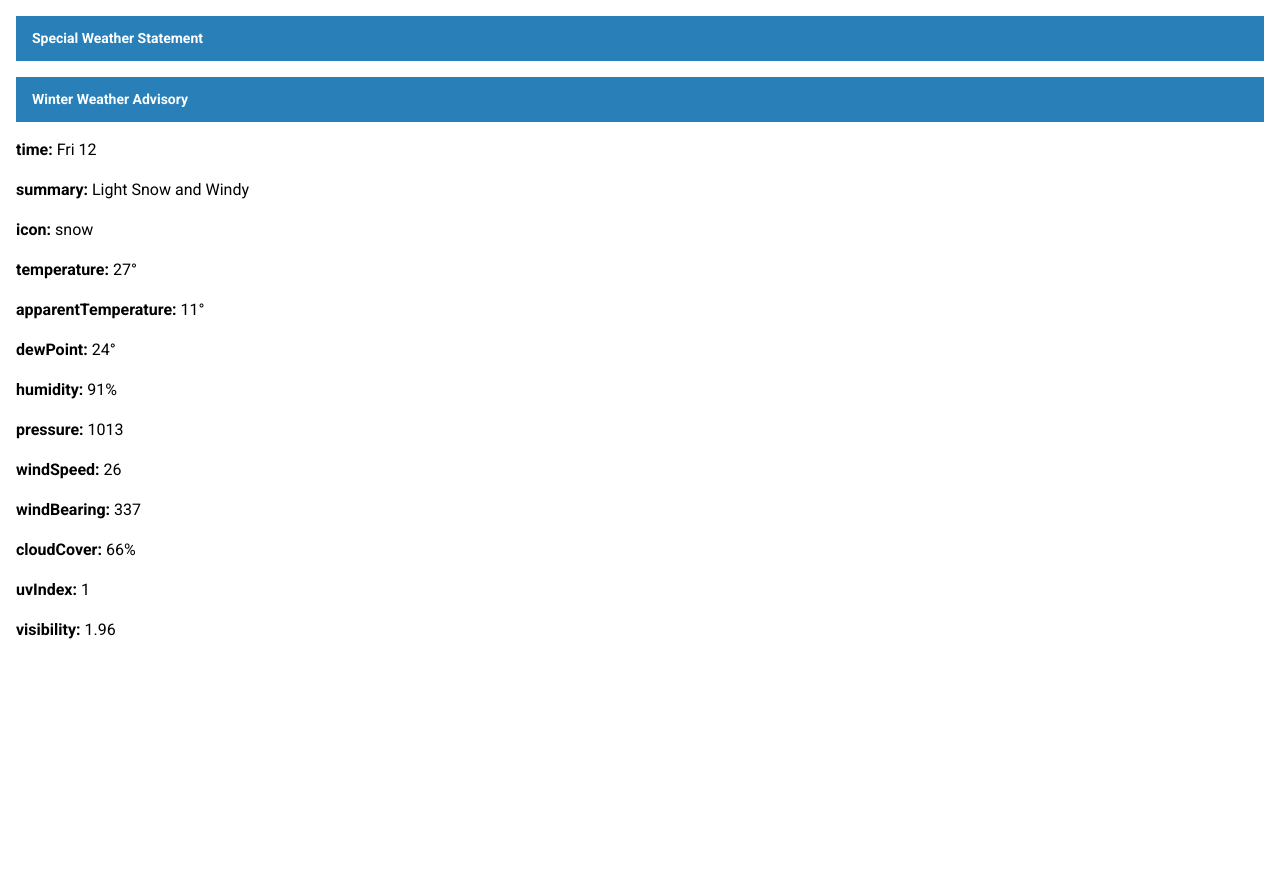
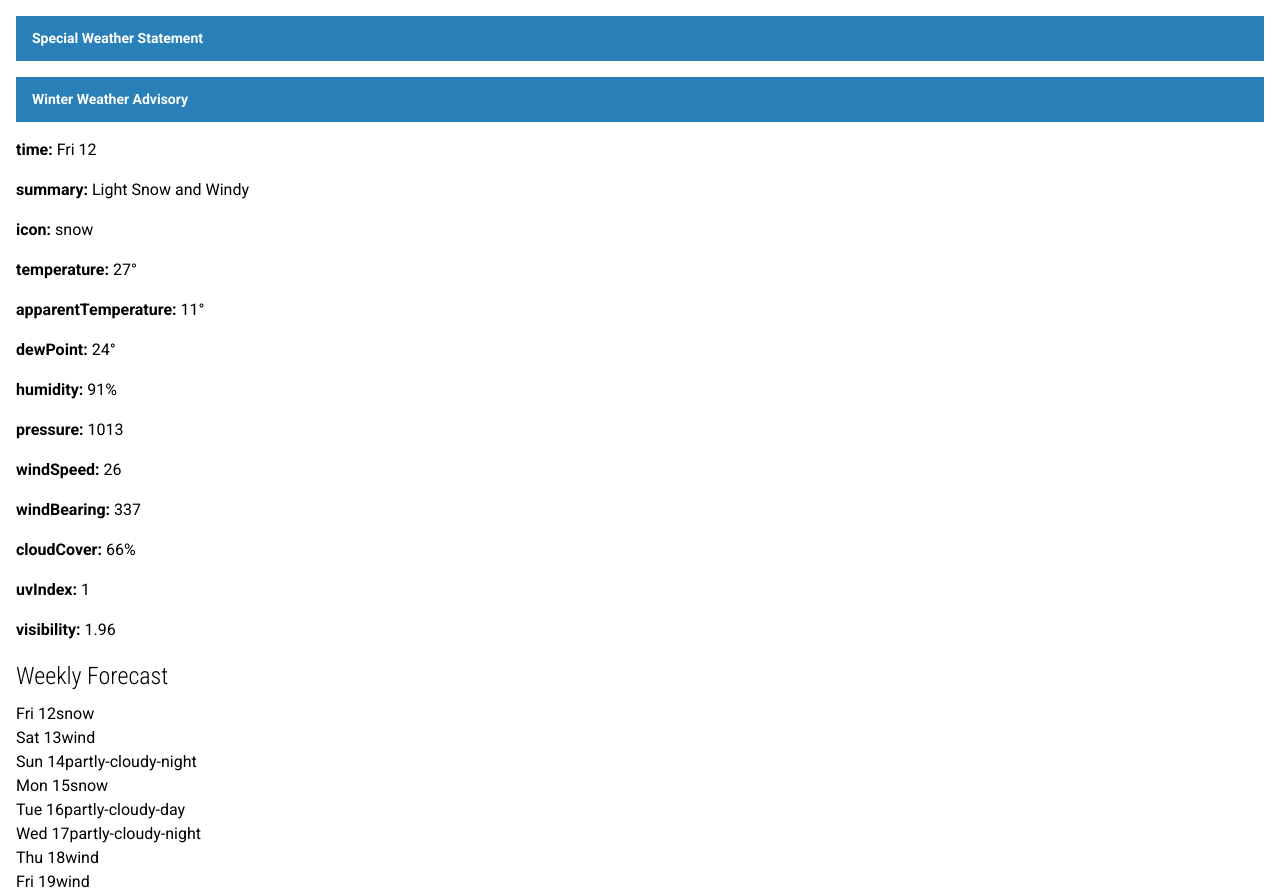
Before and after one commit to jdugdown/weather, a Vue app: page / in a window 1280 px wide. Before the commit the page ends 800 px from the top, so only its background shows below. Built offline with nearby package versions, Linux system fonts and the light colour scheme; a web font is replaced by a local one.

Commit message:
add daily component

```diff
--- a/src/App.vue
+++ b/src/App.vue
@@ -13,6 +13,7 @@
         </div>
 
         <Currently :forecast="forecast.currently"></Currently>
+        <Daily :forecast="forecast.daily"></Daily>
       </div>
     </div>
   </div>
@@ -21,11 +22,13 @@
 <script>
 import axios from 'axios'
 import Currently from './components/Currently'
+import Daily from './components/Daily'
 
 export default {
   name: 'app',
   components: {
-    Currently
+    Currently,
+    Daily
   },
   data () {
     return {
--- /dev/null
+++ b/src/components/Daily.vue
@@ -0,0 +1,24 @@
+<template>
+  <div class="daily">
+    <h2>Weekly Forecast</h2>
+    <div class="daily-forecast">
+      <div class="day" v-for="day in forecast.data">
+        <span class="day__date">{{ day.time | formatDate }}</span>
+        <span class="day__icon" :class="'day__icon--' + day.icon">{{ day.icon }}</span>
+      </div>
+    </div>
+  </div>
+</template>
+
+<script>
+export default {
+  name: 'Daily',
+  props: [
+    'forecast',
+  ]
+}
+</script>
+
+<!-- Add "scoped" attribute to limit CSS to this component only -->
+<style lang="scss" scoped>
+</style>
--- /dev/null
+++ b/src/styles/partials/_daily.scss
@@ -0,0 +1,22 @@
+.daily-forecast {
+  display: flex;
+  justify-content: space-between;
+}
+
+.day {
+  flex: 1 1 0;
+  display: flex;
+  flex-direction: column;
+  align-items: center;
+  background: rgba($white, .1);
+  padding: .5rem;
+
+  + .day {
+    margin-left: 1rem;
+  }
+}
+
+.day__icon {
+  width: 100px;
+  height: 100px;
+}
```
